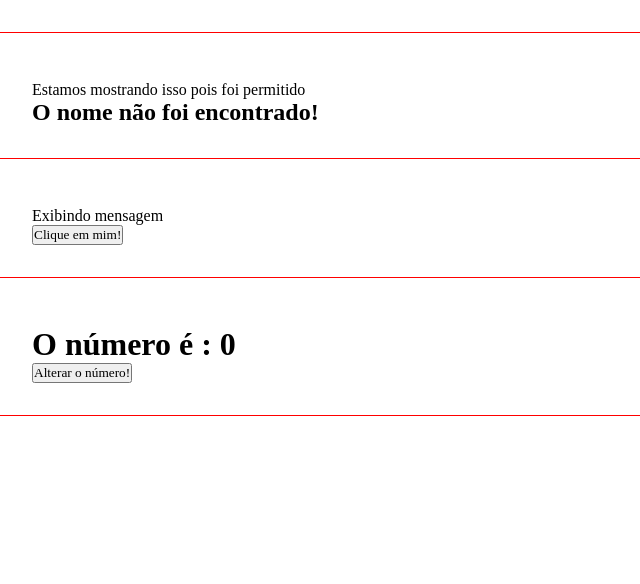
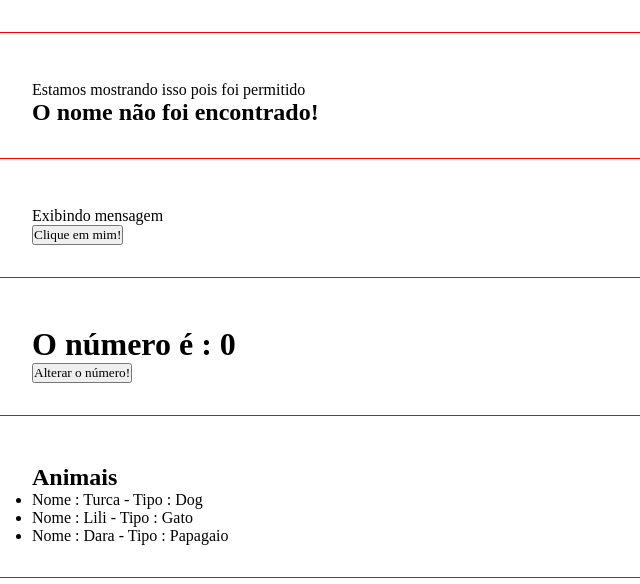
Before and after one commit to bielCoder/aulaAngular, an Angular app: page / in a window 1280 px wide. Shown: the part 522-1106 px from the top of the page, without its empty margins (0-640 px from the left). Built offline with nearby package versions, Linux system fonts and the light colour scheme.

Commit message:
initial commit

```diff
--- a/src/app/app.component.html
+++ b/src/app/app.component.html
@@ -4,3 +4,4 @@
 <app-if-render></app-if-render>
 <app-eventos></app-eventos>
 <app-emitter></app-emitter>
+<app-list-render></app-list-render>
--- a/src/app/app.module.ts
+++ b/src/app/app.module.ts
@@ -10,6 +10,7 @@
 import { EventosComponent } from './components/eventos/eventos.component';
 import { EmitterComponent } from './components/emitter/emitter.component';
 import { ChangeNumberComponent } from './components/change-number/change-number.component';
+import { ListRenderComponent } from './components/list-render/list-render.component';
 
 @NgModule({
   declarations: [
@@ -20,7 +21,8 @@
     IfRenderComponent,
     EventosComponent,
     EmitterComponent,
-    ChangeNumberComponent
+    ChangeNumberComponent,
+    ListRenderComponent
   ],
   imports: [
     BrowserModule,
--- /dev/null
+++ b/src/app/components/list-render/list-render.component.html
@@ -0,0 +1,8 @@
+<div class="class">
+	<h2>Animais</h2>
+	<ul>
+		<li *ngFor="let animal of animals">
+			Nome : {{animal.name}} - Tipo : {{animal.type}}
+		</li>
+	</ul>
+</div>
--- /dev/null
+++ b/src/app/components/list-render/list-render.component.ts
@@ -0,0 +1,16 @@
+import { Component } from '@angular/core';
+
+@Component({
+  selector: 'app-list-render',
+  templateUrl: './list-render.component.html',
+  styleUrls: ['./list-render.component.css']
+})
+export class ListRenderComponent {
+    animals = [
+    {name : "Turca",type : "Dog"},
+    {name :  "Lili",type : "Gato"},
+    {name : "Dara",type : "Papagaio"}
+    ]
+
+
+}
```
Also changed, not shown: src/app/components/list-render/list-render.component.css (added), 1 other file (tests, documents, lock files or other folders).
